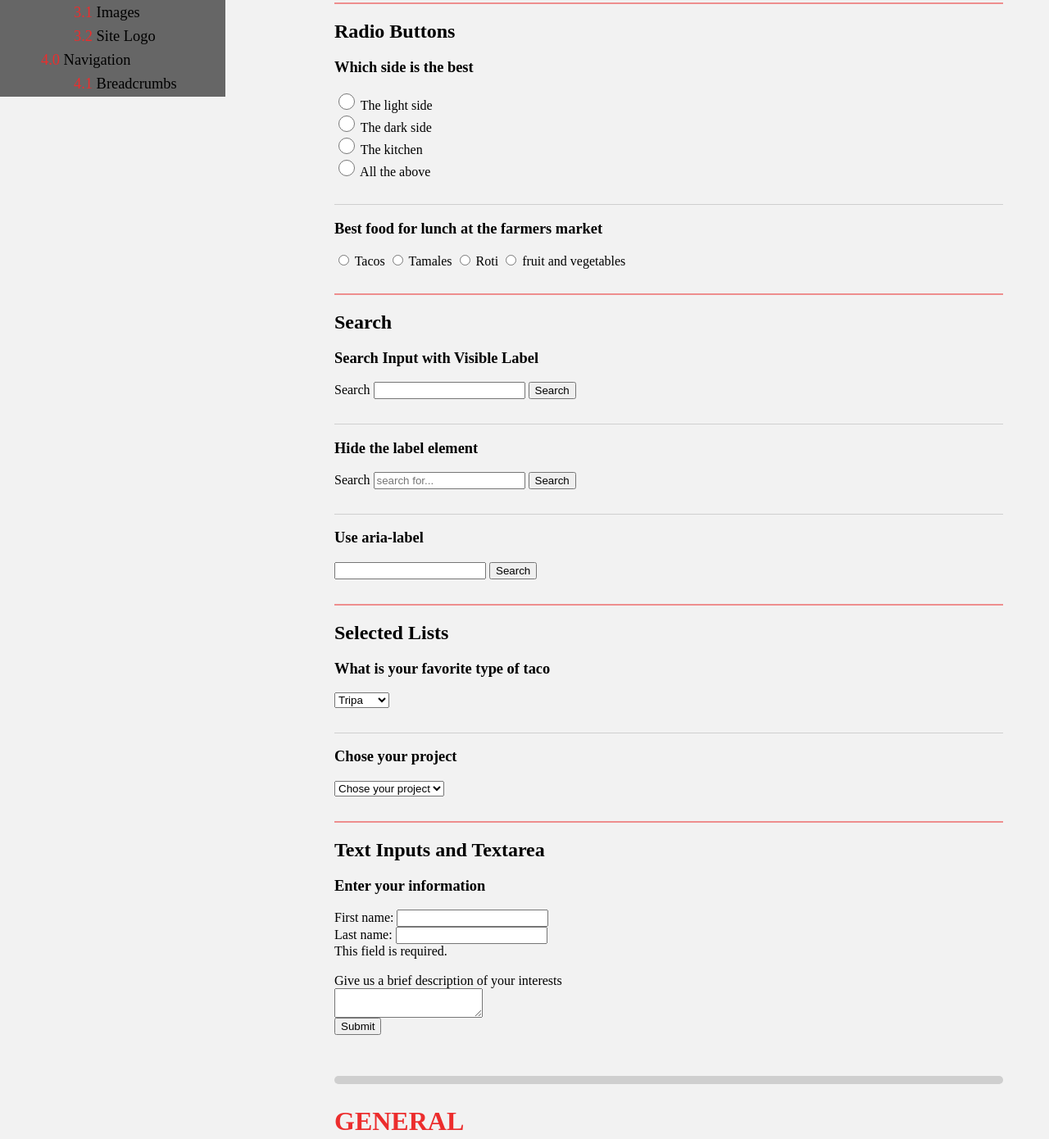
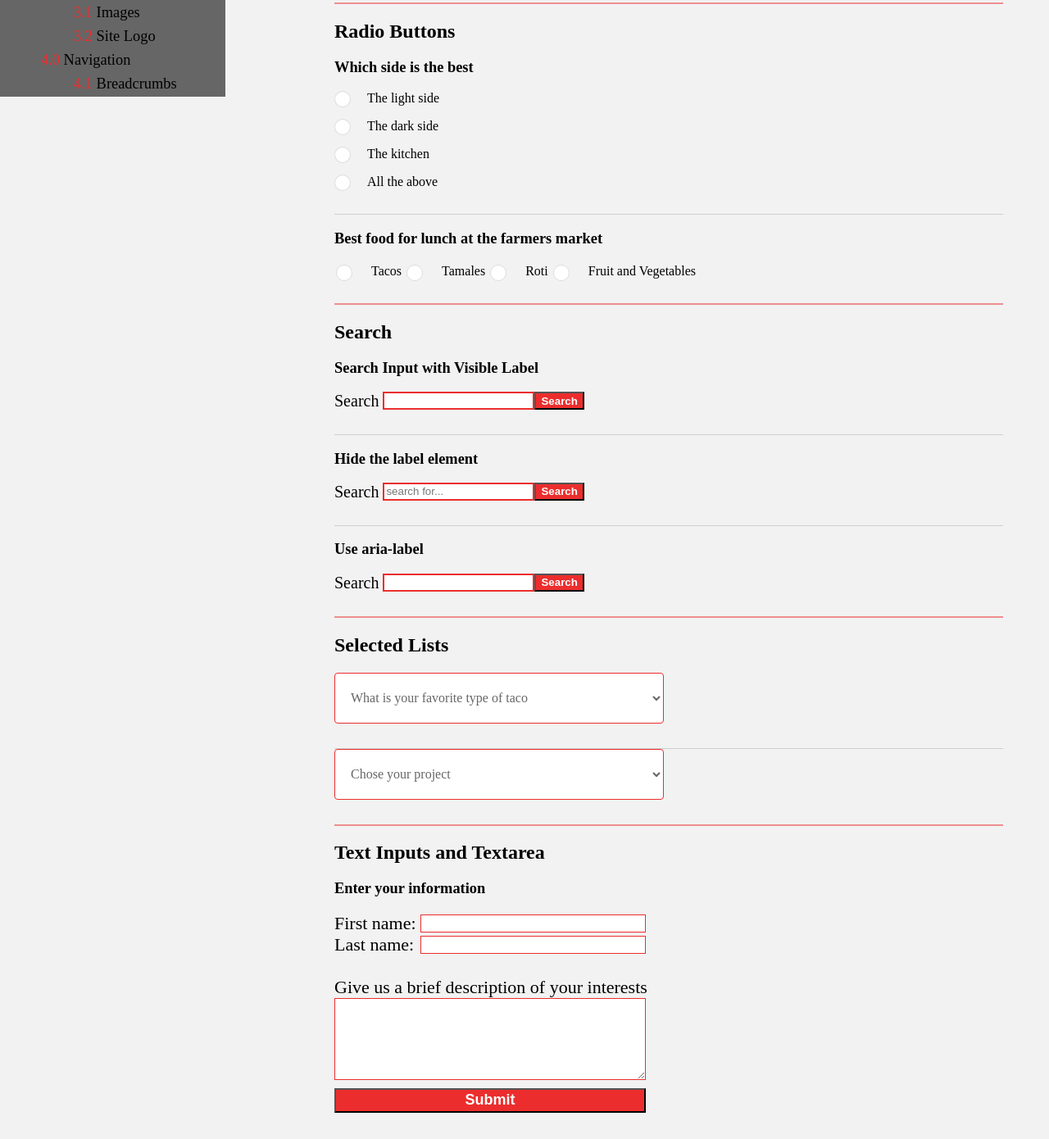
Before and after one commit to ReanyAlex/accwebelem, a plain HTML site: page index.html in a window 1280 px wide. Shown: the part 682-2072 px from the top of the page at 82% size. Drawn offline with Linux system fonts and the light colour scheme.

Commit message:
end of the day pushing up work

```diff
--- a/css/main.css
+++ b/css/main.css
@@ -11,6 +11,16 @@
     max-width: 1440px;
     height: 100%;
     padding: 0;
+  }
+
+  .noshow{
+    visibility: hidden;
+    margin: 0;
+    padding: 0;
+    font-size: 0;
+  }
+  .space{
+    padding-right: 2.5px;
   }
   /*//////////////////////////////////////NAV BAR/////////////////////////////*/
 
@@ -182,6 +192,8 @@
     width: 20px;
   }
 
+  /*INlINE CHECKBOXES*/
+
   .checkbox-in {
     width: 20px;
     height: 20px;
@@ -229,13 +241,209 @@
 .radio {
   width: 20px;
   height: 20px;
+  border-radius: 50%;
+  background-color: #ddd;
+  position: relative;
+  float: left;
+  margin-right: 20px;
+}
+
+.radio input[type="radio"] {
+  visibility: hidden;
+}
+
+.radio label {
+  width: 18px;
+  height: 18px;
+  position: absolute;
+  top: 1px;
+  left: 1px;
+  background-color: white;
+  border-radius: 50%;
+
+}
+
+.radio label:before {
+  content: '';
+  width: 9px;
+  height: 5px;
+  position: absolute;
+  top: 3px;
+  left: 3px;
+  opacity: 0;
+}
+
+.radio input[type="radio"]:checked+label:before {
+  opacity: 1;
+}
+
+.radio input[type="radio"]:checked+label {
   background-color: #EC2D2D;
-  outline: 0px;
+  border: 1px solid black;
 }
-  .radio input[type="radio"]:checked+label:before {
-    opacity: 1;
-  }
 
-  .radio input[type="radio"]:checked+label {
-    background-color: #EC2D2D;
-  }
+  /*INlINE RADIO*/
+
+.radio-in {
+  width: 20px;
+  height: 20px;
+  border-radius: 50%;
+  position: relative;
+  margin-right: 20px;
+}
+
+.radio-in input[type="radio"] {
+  visibility: hidden;
+}
+
+.radio-in label {
+  width: 18px;
+  height: 18px;
+  position: absolute;
+  top: 1px;
+  left: 2px;
+  background-color: white;
+  border-radius: 50%;
+  border: 1px solid #ddd;
+
+}
+
+.radio-in label:before {
+  content: '';
+  width: 9px;
+  height: 5px;
+  position: absolute;
+  top: 3px;
+  left: 3px;
+  opacity: 0;
+}
+
+.radio-in input[type="radio"]:checked+label:before {
+  opacity: 1;
+}
+
+.radio-in input[type="radio"]:checked+label {
+  background-color: #EC2D2D;
+  border: 1px solid black;
+}
+
+/*////////////////////////////////Search Box////////////////////////////*/
+
+.search-box-container{
+  display: inline-flex;
+  font-size: 20px;
+  height: 22px;
+}
+
+.search-box-input{
+  border: 0.2em solid #EC2D2D;
+  margin-left: 5px;
+}
+
+.search-box-input:hover,
+.search-box-input:focus{
+  border-color: #666666;
+}
+
+.search-box-button {
+  height: 22px;
+  /*border: 2px solid #EC2D2D;*/
+  background-color: #EC2D2D;
+  color: white;
+  font-weight: bold;
+  cursor: pointer;
+  margin-bottom: 5px;
+}
+
+.search-box-button:hover,
+.search-box-button:focus{
+  background-color: white;
+  color: #EC2D2D;
+}
+
+/*////////////////////////////////SELECT FIELD////////////////////////////*/
+
+.select-field {
+	display: inline-block;
+	width: 100%;
+	max-width: 400px;
+	height: 60px;
+	margin: 0px;
+	padding: 0px;
+	background-color: white;
+  color: #666666;
+  border: 1px solid #EC2D2D;
+	border-radius: 4px;
+	position: relative;
+	z-index: 1;
+}
+.select-field:after {
+	content: "";
+	width: 0px;
+	height: 0px;
+}
+.select-field > select {
+	float: left;
+	width: 100%;
+	height: 100%;
+	margin: 0px;
+	padding: 0px 45px 0px 15px;
+	border: 0px;
+	background-color: transparent;
+	font-family: 'osbold';
+	font-size: 16px;
+	color: #666666;
+	position: relative;
+	z-index: 3;
+}
+.select-field > select > option {
+	padding: 10px;
+}
+
+/*////////////////////////////////Text Fields////////////////////////////*/
+
+.text-field-container{
+  font-size: 22px;
+}
+
+.text-field{
+  width: 275px;
+  height: 22px;
+  font-size: 20px;
+  border: 1px solid #EC2D2D;
+}
+
+.text-box{
+  width: 380px;
+  height: 100px;
+  border: 1px solid #EC2D2D;
+}
+
+.text-field:hover,
+.text-field:focus{
+  border-color: #666666;
+}
+
+.text-field-button{
+  background-color: #EC2D2D;
+  color: white;
+  font-size: 18px;
+  width: 380px;
+  height: 30px;
+  font-weight: bold;
+  cursor: pointer;
+  margin-top: 10px;
+}
+
+/*////////////////////////////////Buttons////////////////////////////*/
+.button-container{
+  /*display: inline;*/
+  padding-bottom: 60px;
+}
+.buttons{
+  height: 60px;
+  width: 60px;
+  margin-right: 80px;
+  float: left;
+
+}
--- a/index.html
+++ b/index.html
@@ -3,7 +3,7 @@
 <head>
   <link rel="stylesheet" href="css/main.css">
 
-  <title></title>
+  <title>AWE STYLE GUIDE</title>
 </head>
 
 <body>
@@ -169,7 +169,6 @@
         </ol>
       </nav>
     </aside>
-
     <main class="main">
       <section>
         <h1>OVERVIEW</h1>
@@ -254,18 +253,59 @@
           <div>
             <form action="">
               <h3>Which side is the best</h3>
-              <input class="radio" name="side" type="radio"> The light side<br>
-              <input class="radio" name="side" type="radio"> The dark side<br>
-              <input class="radio" name="side" type="radio"> The kitchen<br>
-              <input class="radio" name="side" type="radio"> All the above
+              <div class="check-icles">
+                <div class="radio">
+                  <input name="side" type="radio" id="radio1">
+                  <label for="radio1"></label><br>
+                </div>
+              </div>
+              <p>The light side</p>
+              <div class="check-icles">
+                <div class="radio">
+                  <input name="side" type="radio" id="radio2">
+                  <label for="radio2"></label><br>
+                </div>
+              </div>
+              <p>The dark side</p>
+              <div class="check-icles">
+                <div class="radio">
+                  <input name="side" type="radio" id="radio3">
+                  <label for="radio3"></label><br>
+                </div>
+              </div>
+              <p>The kitchen</p>
+              <div class="check-icles">
+                <div class="radio">
+                  <input name="side" type="radio" id="radio4">
+                  <label for="radio4"></label><br>
+                </div>
+              </div>
+              <p>All the above</p>
             </form>
             <div class="ex-break"></div>
             <form action="">
               <h3>Best food for lunch at the farmers market</h3>
-              <input name="food" type="radio"> Tacos
-              <input name="food" type="radio"> Tamales
-              <input name="food" type="radio"> Roti
-              <input name="food" type="radio"> fruit and vegetables
+              <div class="check-icles">
+                <span class="radio-in">
+                <input name="food" type="radio" id="radio6">
+                <label for="radio6"></label>
+              </span>
+                <span>Tacos</span>
+                <span class="radio-in">
+                <input name="food" type="radio" id="radio7">
+                <label for="radio7"></label>
+              </span>
+                <span>Tamales</span>
+                <span class="radio-in">
+                <input name="food" type="radio" id="radio8">
+                <label for="radio8"></label>
+              </span>
+                <span>Roti</span>
+                <span class="radio-in">
+                <input name="food" type="radio" id="radio9">
+                <label for="radio9"></label>
+              </span>
+                <span>Fruit and Vegetables</span>
             </form>
             </div>
         </article>
@@ -275,43 +315,50 @@
           <div>
             <form action="">
               <h3>Search Input with Visible Label</h3>
+              <div class="search-box-container">
                 <label for="" style="">Search</label>
-              <input type="search" name="search" id="search_1" class="search-form__input" />
-              <button type="submit"><span class="visuallyhidden">Search</button>
+                <input type="search" name="search" id="search_1" class="search-box-input" />
+                <button class="search-box-button" type="submit">Search</button>
+              </div>
             </form>
             <div class="ex-break"></div>
             <form action="">
               <h3>Hide the label element</h3>
-              <label for="" class="">Search</label>
-              <input type="search" name="search" id="" class="" placeholder="search for..." />
-              <button type="submit"><span class="visuallyhidden">Search</button>
+              <div class="search-box-container">
+                <label for="" style="">Search</label>
+                <input type="search" name="search" id="search_1" class="search-box-input" placeholder="search for..." />
+                <button class="search-box-button" type="submit">Search</button>
+              </div>
             </form>
             <div class="ex-break"></div>
             <form action="">
               <h3>Use aria-label</h3>
-              <input type="search" name="search" aria-label="Search">
-              <button type="submit"><span class="visuallyhidden">Search</button>
+              <div class="search-box-container">
+                <label for="" style="">Search</label>
+                <input type="search" name="search" aria-label="Search" class="search-box-input">
+                <button class="search-box-button" type="submit">Search</button>
+              </div>
             </form>
-          </div>
-        </article>
             <div class="sm-break"></div>
             <article>
               <h2>Selected Lists</h2>
               <div>
-            <h3>What is your favorite type of taco</h3>
+                <div class="select-field">
                   <select>
-            <option value="tripa">Tripa</option>
-            <option value="lengua">Lengua</option>
-            <option value="pollo">Pollo</option>
-            <option value="carne">Carne</option>
+                    <option selected hidden>What is your favorite type of taco</option>
+                    <option>Tripa</option>
+                    <option>Lengua</option>
+                    <option>Pollo</option>
+                    <option>Carne</option>
                   </select>
+                </div>
                 <div class="ex-break"></div>
-            <h3>Chose your project</h3>
+                <div class="select-field">
                   <select>
+                    <option selected hidden>Chose your project</option>
                     <option label="Chose your project" disabled selected>Chose your project</option>
                     <optgroup label="Level 0">
-              <option label="Init 1" value="1">Init 1: Bossggle Word Game
-            </option>
+                      <option label="Init 1" value="1">Init 1: Bossggle Word Game</option>
                       <option label="Init 2" value="2">Init 2: OOP Practice with Bike Shop</option>
                       <option label="Init 3" value="3">Init 3: Hello, Web Servers</option>
                     </optgroup>
@@ -321,22 +368,27 @@
                     </optgroup>
                   </select>
                 </div>
+              </div>
             </article>
             <div class="sm-break"></div>
             <article>
               <h2>Text Inputs and Textarea</h2>
               <div>
                 <h3>Enter your information</h3>
+                <div class="text-field-container">
                 <form action="">
-              First name: <input type="text" name="FirstName"><br> Last name: <input type="text" name="LastName" aria-describedby="error-message" required><br>
-              <div id="error-message" class="visuallyhidden">This field is required.</div><br>
+                  <span>First name: </span><input class="text-field" type="text" name="FirstName"><br>
+                  <span class="space">Last name: </span><input class="text-field" type="text" name="LastName" aria-describedby="error-message" required><br>
+                  <div id="error-message" class="noshow">This field is required.</div><br>
                   <label for="interests">Give us a brief description of your interests</label><br>
-              <textarea id="address" name="addresstext"></textarea><br>
-              <input type="submit" value="Submit">
+                  <textarea class="text-box" id="address"></textarea><br>
+                  <input class="text-field-button" type="submit" value="Submit">
                 </form>
+              </div>
             </div>
           </article>
         </section>
+
         <div class="bg-break"></div>
         <section>
           <h1>GENERAL</h1>
@@ -344,17 +396,21 @@
           <div class="sm-break"></div>
           <article>
             <h2>Buttons</h2>
-          <div>
-            <button type="button">Button</button>
-            <button type="button">Like</button>
-            <button type="button" id="print">Print Page</button>
-            <button type="button">Alert</button>
+            <div class="button-container">
+              <button class="buttons" type="button">Button</button>
+              <button class="buttons" type="button">Like</button>
+              <button class="buttons" type="button">A11Y</button>
+              <button class="buttons" type="button" id="print">Print Page</button>
+              <button class="buttons" type="button">Alert</button>
             </div>
           </article>
+
+
           <div class="sm-break"></div>
           <article>
             <h2>Colors</h2>
-          <div>Lorem ipsum dolor sit amet, consectetur adipisicing elit. Ipsum dolorem facilis iure praesentium neque a molestias, dignissimos perspiciatis minima libero quisquam, porro molestiae, distinctio? Cupiditate placeat molestiae possimus deserunt commodi sequi consectetur dolorum sunt deleniti ipsum, tenetur molestias itaque aliquid quam vitae delectus, officiis. Laboriosam magnam unde, quos natus distinctio.</div>
+            <div>Lorem ipsum dolor sit amet, consectetur adipisicing elit. Ipsum dolorem facilis iure praesentium neque a molestias, dignissimos perspiciatis minima libero quisquam, porro molestiae, distinctio? Cupiditate placeat molestiae possimus deserunt
+            commodi sequi consectetur dolorum sunt deleniti ipsum, tenetur molestias itaque aliquid quam vitae delectus, officiis. Laboriosam magnam unde, quos natus distinctio.</div>
           </article>
           <div class="sm-break"></div>
           <article>
```
Also changed, not shown: 7 other files. Lines whose indentation alone changed are shown as unchanged.
